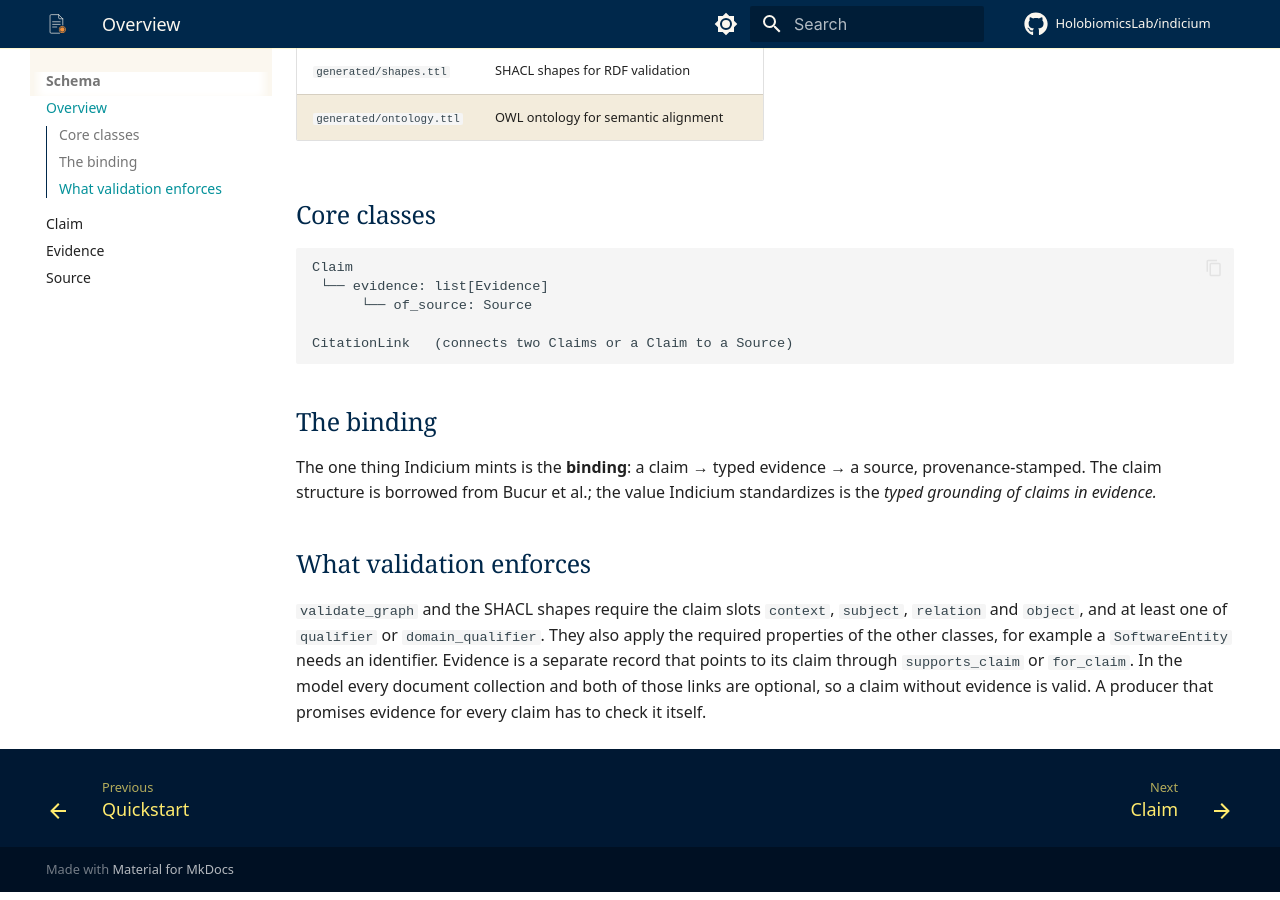
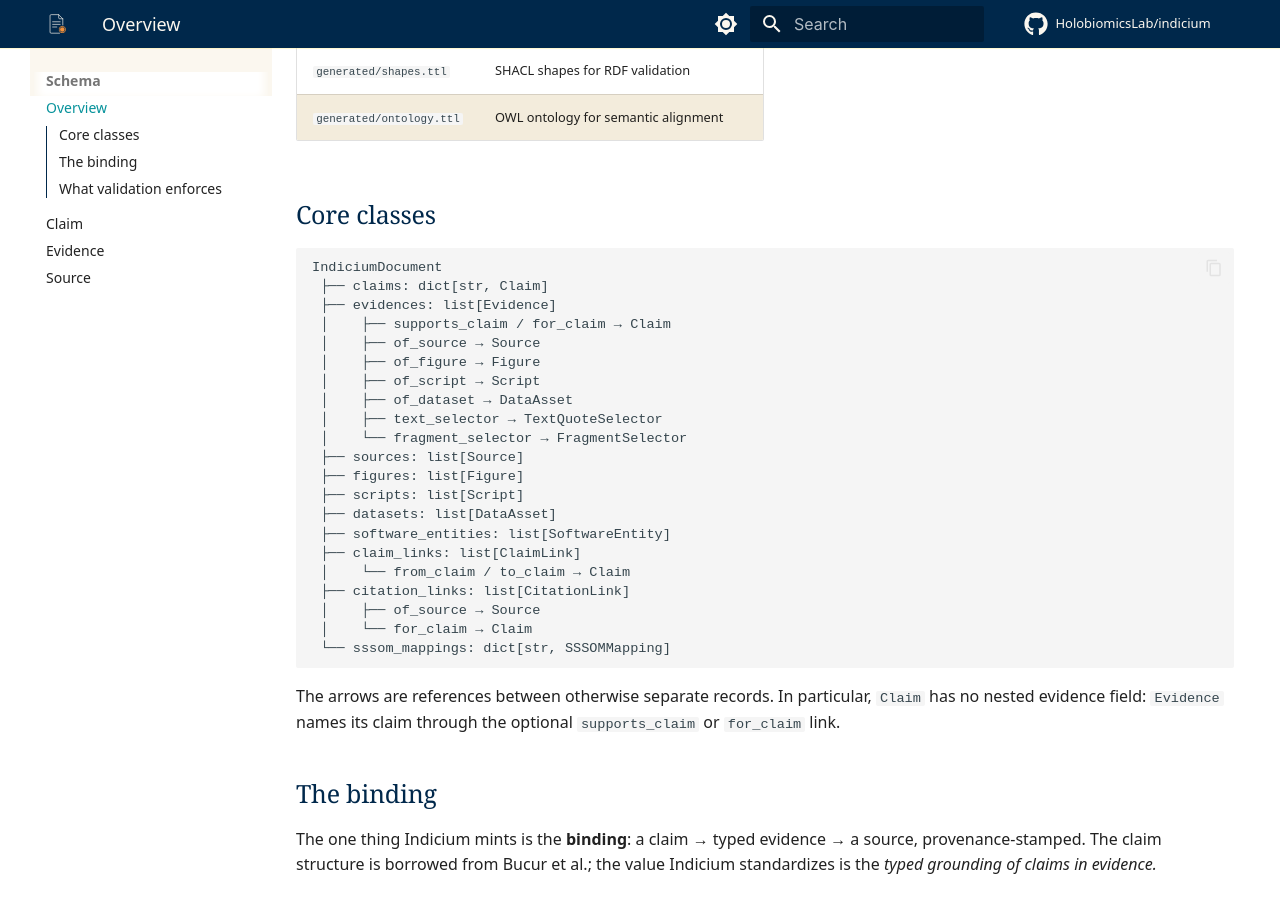
Before and after one commit to HolobiomicsLab/indicium, an MkDocs documentation site: the page built from docs/schema/index.md, in a window 1280 px wide and 900 px high, scrolled down 402 px. Built offline with MkDocs 1.6.1 and Material for MkDocs 9.7.7, drawn with Linux system fonts in a browser that asks for light colours; comment, search, counter and statistics services are not loaded.

Commit message:
docs(schema): align schema, API and URI pages with the released model
IND-016. The class diagram, the evidence and link type tables, the API member
list and the SHACL path counts now match the generated model and shapes. A
drift test reads the runtime enums, public types and both shapes graphs.

Co-Authored-By: Claude Sonnet 5.5 <noreply@anthropic.com>

````diff
--- a/docs/schema/index.md
+++ b/docs/schema/index.md
@@ -15,12 +15,32 @@ From it, four artefacts are generated:
 ## Core classes
 
 ```
-Claim
- └── evidence: list[Evidence]
-      └── of_source: Source
+IndiciumDocument
+ ├── claims: dict[str, Claim]
+ ├── evidences: list[Evidence]
+ │    ├── supports_claim / for_claim → Claim
+ │    ├── of_source → Source
+ │    ├── of_figure → Figure
+ │    ├── of_script → Script
+ │    ├── of_dataset → DataAsset
+ │    ├── text_selector → TextQuoteSelector
+ │    └── fragment_selector → FragmentSelector
+ ├── sources: list[Source]
+ ├── figures: list[Figure]
+ ├── scripts: list[Script]
+ ├── datasets: list[DataAsset]
+ ├── software_entities: list[SoftwareEntity]
+ ├── claim_links: list[ClaimLink]
+ │    └── from_claim / to_claim → Claim
+ ├── citation_links: list[CitationLink]
+ │    ├── of_source → Source
+ │    └── for_claim → Claim
+ └── sssom_mappings: dict[str, SSSOMMapping]
+```
 
-CitationLink   (connects two Claims or a Claim to a Source)
-```
+The arrows are references between otherwise separate records. In particular,
+`Claim` has no nested evidence field: `Evidence` names its claim through the
+optional `supports_claim` or `for_claim` link.
 
 ## The binding
 
````
Also changed, not shown: CHANGELOG.md (+2 -0 lines), docs/api-reference.md (+22 -0 lines), docs/changelog.md (+2 -0 lines), docs/schema/evidence.md (+12 -0 lines), docs/uri-scheme.md (+18 -7 lines), 1 other file.
